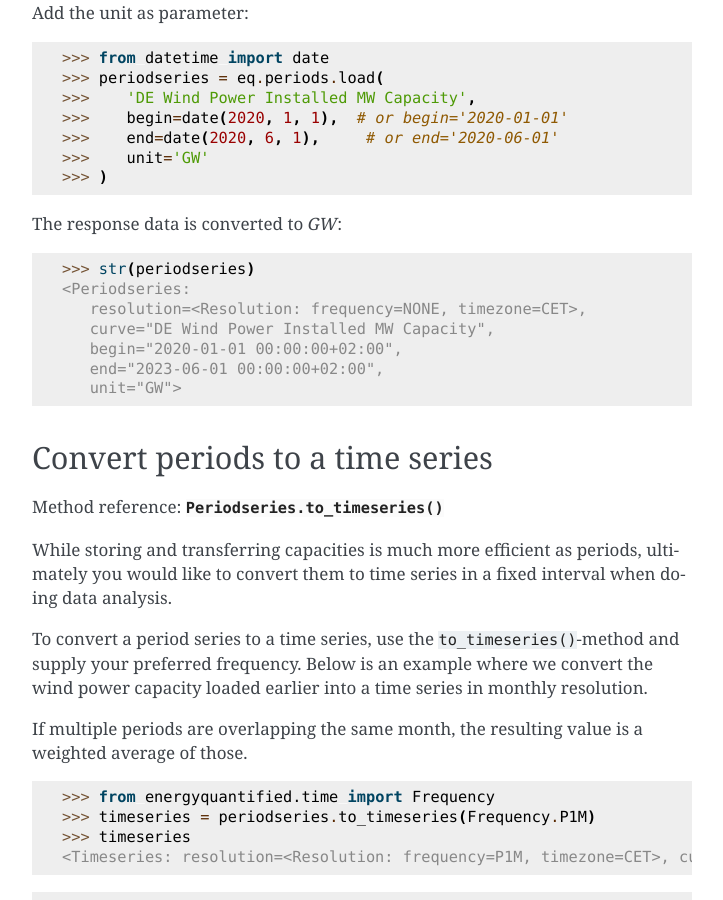
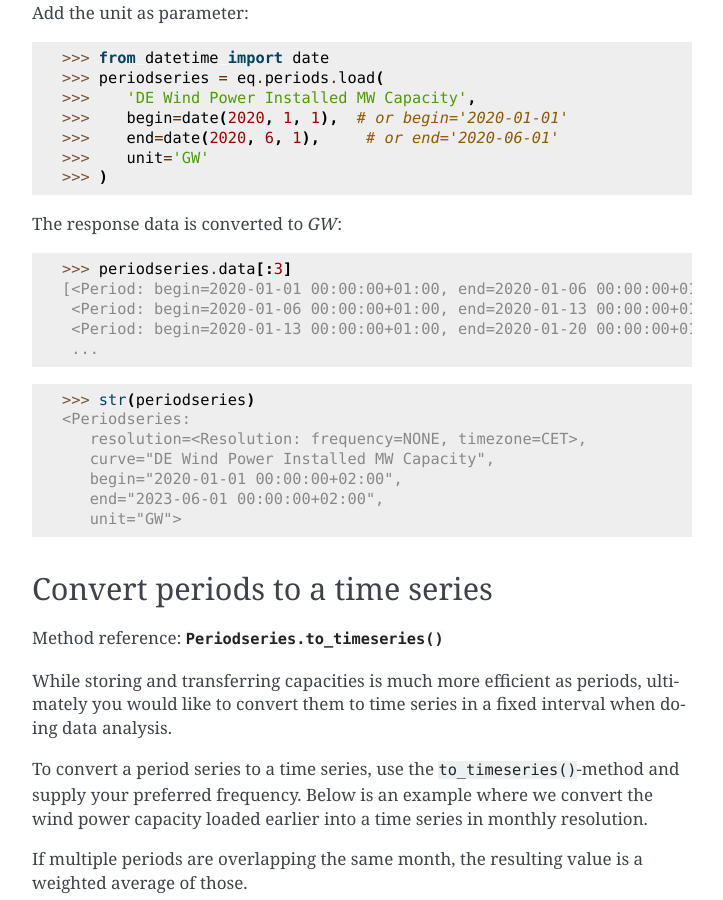
Before and after one commit to energyquantified/eq-python-client, a Sphinx documentation site: the page built from docs/userguide/periods.rst, in a window 1280 px wide and 900 px high, scrolled down 2314 px. Shown: the whole window, without its empty margins (388-1111 px from the left). Built offline with Sphinx 7.4.7, drawn with Linux system fonts in a browser that asks for light colours.

Commit message:
#66 Code Review

```diff
--- a/docs/userguide/periods.rst
+++ b/docs/userguide/periods.rst
@@ -112,6 +112,12 @@ Add the unit as parameter:
 
 The response data is converted to `GW`:
 
+   >>> periodseries.data[:3]
+   [<Period: begin=2020-01-01 00:00:00+01:00, end=2020-01-06 00:00:00+01:00, value=60.65.>,
+    <Period: begin=2020-01-06 00:00:00+01:00, end=2020-01-13 00:00:00+01:00, value=60.69>,
+    <Period: begin=2020-01-13 00:00:00+01:00, end=2020-01-20 00:00:00+01:00, value=60.83>]
+    ...
+
    >>> str(periodseries)
    <Periodseries:
       resolution=<Resolution: frequency=NONE, timezone=CET>,
--- a/docs/userguide/timeseries.rst
+++ b/docs/userguide/timeseries.rst
@@ -127,6 +127,12 @@ Add the parameter to the request:
    >>> )
 
 The response data is converted to `GWH/h`:
+
+   >>> timeseries.data
+   [<Value: date=2020-01-01 00:00:00+01:00, value=6.39>,
+    <Value: date=2020-01-01 00:15:00+01:00, value=6.38>,
+    <Value: date=2020-01-01 00:30:00+01:00, value=6.64>
+    ...
 
    >>> str(timeseries)
    <Timeseries:
```
